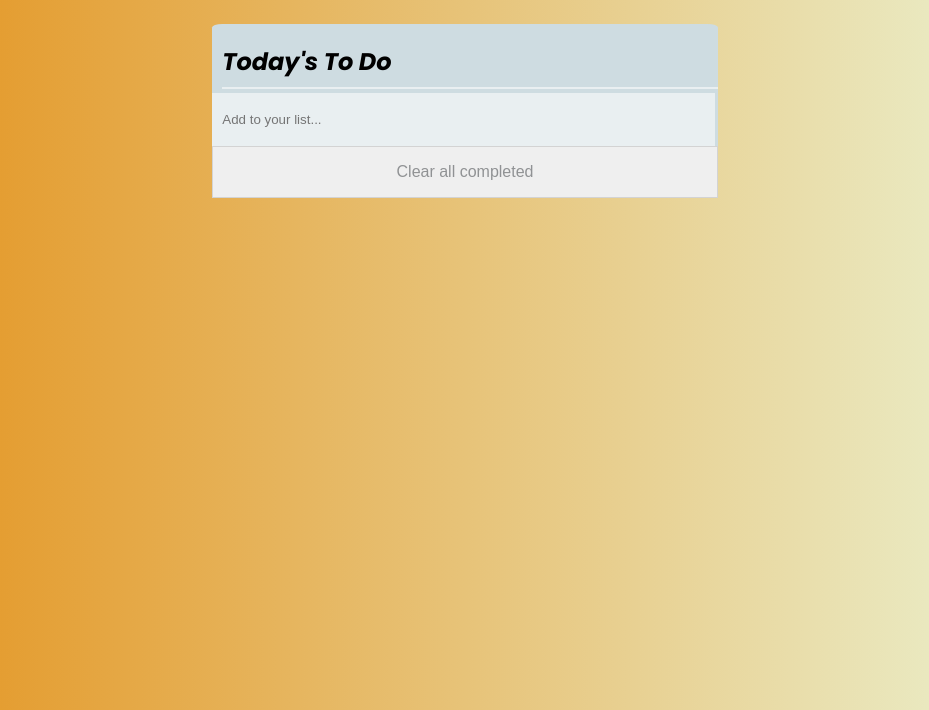
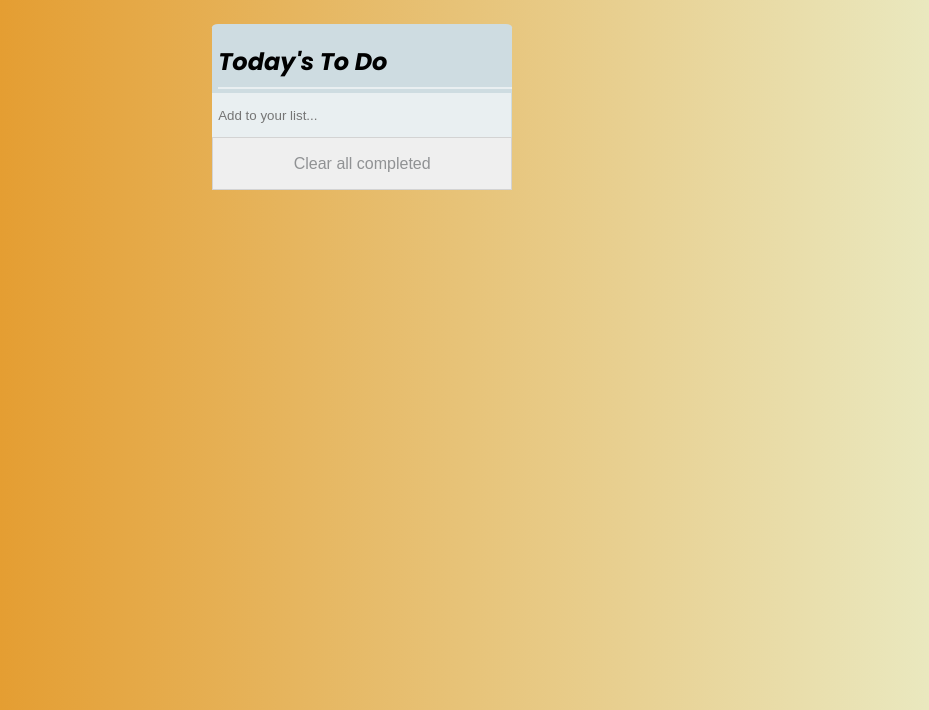
Before and after one commit to maths29/Todo-List, a website built with webpack: page src/index.html in a window 1280 px wide. Shown: the part 90-800 px from the top of the page, without its empty margins (175-1104 px from the left). Built offline with nearby package versions, Linux system fonts and the light colour scheme; some icons are missing.

Commit message:
update the js file

```diff
--- a/src/style.css
+++ b/src/style.css
@@ -17,8 +17,7 @@ h1 {
   margin: 0 30% 0 30%;
   display: flex;
   flex-direction: column;
-
-  /* align-items: left; */
+  width: 300px;
   background-color: #cedce1;
   border-radius: 2%;
 }
@@ -29,14 +28,6 @@ h1 {
 }
 
 .top-block h2::after {
-  /* content: '';
-  display: block;
-  position: relative;
-  width: 101.5%;
-  border-bottom: 2px solid rgba(252, 252, 252, 0.6);
-  margin-top: 0.5rem;
-  margin-left: -10px; */
-
   content: '';
   display: block;
   position: relative;
@@ -50,7 +41,7 @@ h1 {
   height: 2rem;
   padding: 2%;
   background-color: rgba(252, 252, 252, 0.6);
-  width: 483px;
+  width: 287px;
 }
 
 .fa-plus {
```
Also changed, not shown: src/index.js (+0 -54 lines).
